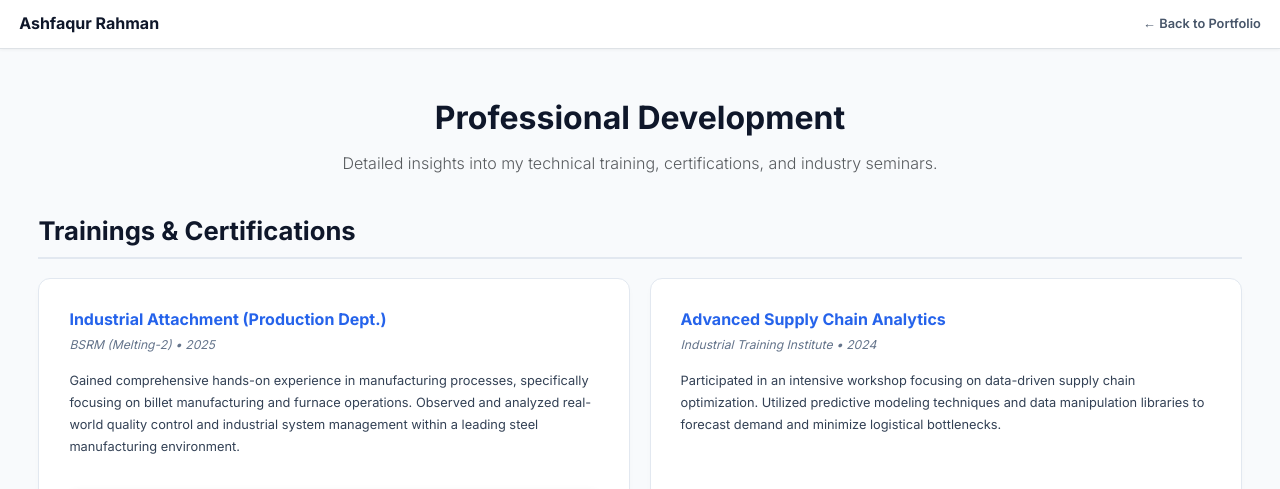
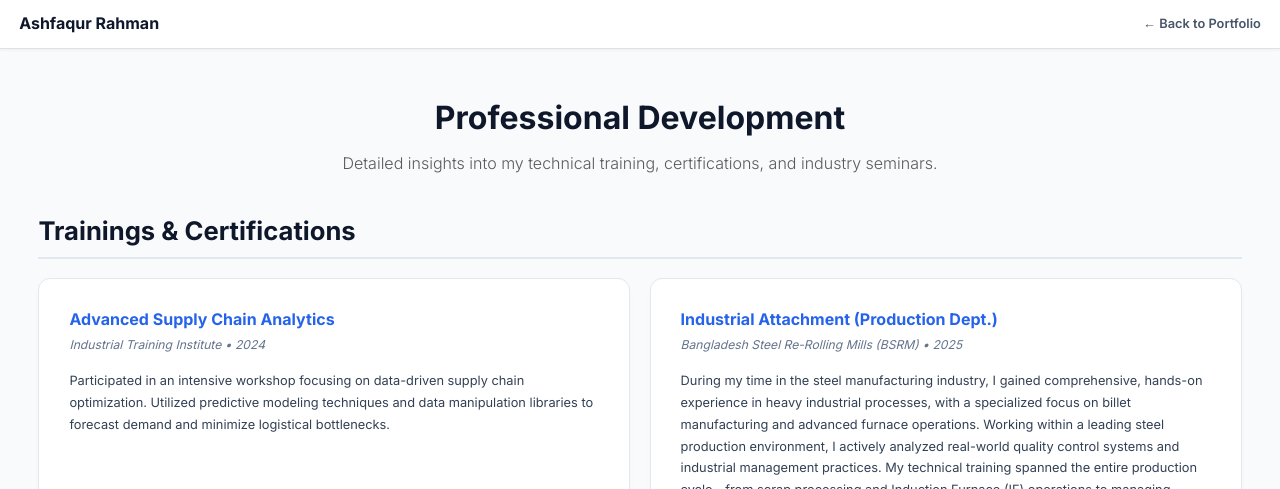
Before and after one commit to AshfaqurRahman99/AshfaqurRahman99.github.io, a Jekyll site: the page development.html, which Jekyll copies as it is, in a window 1280 px wide and 1400 px high. Shown: the top 489 px of the window. Built offline with Jekyll 4.4.1, drawn with Linux system fonts in a browser that asks for light colours; some of the changed text lies outside the part shown; grey boxes are pictures that could not be loaded.

Commit message:
Update development.html

```diff
--- a/development.html
+++ b/development.html
@@ -217,66 +217,8 @@
         <h2 class="mb-4" style="border-bottom: 2px solid #e2e8f0; padding-bottom: 10px;">Trainings & Certifications</h2>
         <div class="row g-4 mb-5">
 
-            <!-- TRAINING 1 -->
-            <div class="col-lg-6 col-md-12">
-                <div id="training-1" class="content-box h-100 d-flex flex-column">
-                    <div class="role-title">Industrial Attachment (Production Dept.)</div>
-                    <div class="org-meta">BSRM (Melting-2) &bull; 2025</div>
-                    <p class="flex-grow-1">Gained comprehensive hands-on experience in manufacturing processes,
-                        specifically focusing on billet manufacturing and furnace operations. Observed and analyzed
-                        real-world quality control and industrial system management within a leading steel manufacturing
-                        environment.</p>
-
-                    <div id="carousel-t1" class="carousel slide mt-4 w-100" data-bs-ride="carousel">
-                        <div class="carousel-inner">
-                            <div class="carousel-item active"><img src="Gallery/1/1.jpg" alt="BSRM Training">
-                            </div>
-                            <div class="carousel-item"><img src="Gallery/Training/bsrm2.jpg" alt="BSRM Training"></div>
-                        </div>
-                        <button class="carousel-control-prev" type="button" data-bs-target="#carousel-t1"
-                            data-bs-slide="prev">
-                            <span class="carousel-control-prev-icon"></span>
-                        </button>
-                        <button class="carousel-control-next" type="button" data-bs-target="#carousel-t1"
-                            data-bs-slide="next">
-                            <span class="carousel-control-next-icon"></span>
-                        </button>
-                    </div>
-                    <div class="carousel-counter text-center mt-2 text-muted"
-                        style="font-size: 0.85rem; font-weight: 600;"></div>
-                </div>
-            </div>
-
-            <!-- TRAINING 2 -->
-            <div class="col-lg-6 col-md-12">
-                <div id="training-2" class="content-box h-100 d-flex flex-column">
-                    <div class="role-title">Advanced Supply Chain Analytics</div>
-                    <div class="org-meta">Industrial Training Institute &bull; 2024</div>
-                    <p class="flex-grow-1">Participated in an intensive workshop focusing on data-driven supply chain
-                        optimization. Utilized predictive modeling techniques and data manipulation libraries to
-                        forecast demand and minimize logistical bottlenecks.</p>
-
-                    <div id="carousel-t2" class="carousel slide mt-4 w-100" data-bs-ride="carousel">
-                        <div class="carousel-inner">
-                            <div class="carousel-item active"><img src="Gallery/Training/training2a.jpg"
-                                    alt="Training Photo"></div>
-                        </div>
-                        <button class="carousel-control-prev" type="button" data-bs-target="#carousel-t2"
-                            data-bs-slide="prev">
-                            <span class="carousel-control-prev-icon"></span>
-                        </button>
-                        <button class="carousel-control-next" type="button" data-bs-target="#carousel-t2"
-                            data-bs-slide="next">
-                            <span class="carousel-control-next-icon"></span>
-                        </button>
-                    </div>
-                    <div class="carousel-counter text-center mt-2 text-muted"
-                        style="font-size: 0.85rem; font-weight: 600;"></div>
-                </div>
-            </div>
-
             <!-- TRAINING 3 -->
-            <div class="col-lg-6 col-md-12">
+            <!-- <div class="col-lg-6 col-md-12">
                 <div id="training-3" class="content-box h-100 d-flex flex-column">
                     <div class="role-title">Lean Six Sigma Green Belt</div>
                     <div class="org-meta">Quality Control Academy &bull; 2023</div>
@@ -294,6 +236,68 @@
                             <span class="carousel-control-prev-icon"></span>
                         </button>
                         <button class="carousel-control-next" type="button" data-bs-target="#carousel-t3"
+                            data-bs-slide="next">
+                            <span class="carousel-control-next-icon"></span>
+                        </button>
+                    </div>
+                    <div class="carousel-counter text-center mt-2 text-muted"
+                        style="font-size: 0.85rem; font-weight: 600;"></div>
+                </div>
+            </div> -->
+
+            <!-- TRAINING 2 -->
+            <div class="col-lg-6 col-md-12">
+                <div id="training-2" class="content-box h-100 d-flex flex-column">
+                    <div class="role-title">Advanced Supply Chain Analytics</div>
+                    <div class="org-meta">Industrial Training Institute &bull; 2024</div>
+                    <p class="flex-grow-1">Participated in an intensive workshop focusing on data-driven supply chain
+                        optimization. Utilized predictive modeling techniques and data manipulation libraries to
+                        forecast demand and minimize logistical bottlenecks.</p>
+
+                    <div id="carousel-t2" class="carousel slide mt-4 w-100" data-bs-ride="carousel">
+                        <div class="carousel-inner">
+                            <div class="carousel-item active"><img src="Gallery/Training/T2.pg"
+                                    alt="Training Photo"></div>
+                        </div>
+                        <button class="carousel-control-prev" type="button" data-bs-target="#carousel-t2"
+                            data-bs-slide="prev">
+                            <span class="carousel-control-prev-icon"></span>
+                        </button>
+                        <button class="carousel-control-next" type="button" data-bs-target="#carousel-t2"
+                            data-bs-slide="next">
+                            <span class="carousel-control-next-icon"></span>
+                        </button>
+                    </div>
+                    <div class="carousel-counter text-center mt-2 text-muted"
+                        style="font-size: 0.85rem; font-weight: 600;"></div>
+                </div>
+            </div>
+
+            <!-- TRAINING 1 -->
+            <div class="col-lg-6 col-md-12">
+                <div id="training-1" class="content-box h-100 d-flex flex-column">
+                    <div class="role-title">Industrial Attachment (Production Dept.)</div>
+                    <div class="org-meta">Bangladesh Steel Re-Rolling Mills (BSRM) &bull; 2025</div>
+                    <p class="flex-grow-1">During my time in the steel manufacturing industry, I gained comprehensive,
+                        hands-on experience in heavy industrial processes, with a specialized focus on billet manufacturing and
+                        advanced furnace operations. Working within a leading steel production environment, I actively analyzed
+                        real-world quality control systems and industrial management practices. My technical training spanned the
+                        entire production cycle—from scrap processing and Induction Furnace (IF) operations to managing precise chemical
+                        mixing ratios and Ladle Refining Furnace (LRF) processes. Additionally, I developed a strong foundational understanding
+                        of Continuous Casting Machine (CCM) operations, industrial cooling mechanisms, and strict health, safety, and environmental protocols,
+                        including air pollution control and water treatment systems.</p>
+
+                    <div id="carousel-t1" class="carousel slide mt-4 w-100" data-bs-ride="carousel">
+                        <div class="carousel-inner">
+                            <div class="carousel-item active"><img src="Gallery/Training/T1.png" alt="BSRM Training">
+                            </div>
+                            <!-- <div class="carousel-item"><img src="Gallery/Training/bsrm2.jpg" alt="BSRM Training"></div> -->
+                        </div>
+                        <button class="carousel-control-prev" type="button" data-bs-target="#carousel-t1"
+                            data-bs-slide="prev">
+                            <span class="carousel-control-prev-icon"></span>
+                        </button>
+                        <button class="carousel-control-next" type="button" data-bs-target="#carousel-t1"
                             data-bs-slide="next">
                             <span class="carousel-control-next-icon"></span>
                         </button>
@@ -409,32 +413,59 @@
     </button>
 
     <!-- Dark Mode Logic -->
+    <!-- This logic picks the browser's theme and next response and memorize user's preference -->
     <script>
         document.addEventListener("DOMContentLoaded", function () {
             const themeToggle = document.getElementById('theme-toggle');
             const body = document.body;
             const icon = themeToggle.querySelector('i');
 
-            // Check memory for saved theme
-            const currentTheme = localStorage.getItem('theme');
-            if (currentTheme === 'dark') {
+            // 1. Check system preference and user's saved memory
+            const systemPrefersDark = window.matchMedia('(prefers-color-scheme: dark)');
+            const savedTheme = localStorage.getItem('user_theme_priority');
+
+            // 2. Decide what to load: User Memory is #1 Priority, System Setting is #2
+            if (savedTheme === 'dark' || (savedTheme === null && systemPrefersDark.matches)) {
+                // Apply Dark Mode
                 body.classList.add('dark-theme');
                 icon.classList.replace('fa-moon', 'fa-sun');
                 themeToggle.classList.replace('btn-dark', 'btn-light');
+            } else {
+                // Ensure Light Mode is strictly applied
+                body.classList.remove('dark-theme');
+                if (icon.classList.contains('fa-sun')) icon.classList.replace('fa-sun', 'fa-moon');
+                if (themeToggle.classList.contains('btn-light')) themeToggle.classList.replace('btn-light', 'btn-dark');
             }
 
-            // Toggle clicks
+            // 3. Listen for clicks, toggle theme, and SAVE the user's manual choice
             themeToggle.addEventListener('click', function () {
                 body.classList.toggle('dark-theme');
 
                 if (body.classList.contains('dark-theme')) {
-                    localStorage.setItem('theme', 'dark');
+                    // Switched to Dark manually
+                    localStorage.setItem('user_theme_priority', 'dark');
                     icon.classList.replace('fa-moon', 'fa-sun');
                     themeToggle.classList.replace('btn-dark', 'btn-light');
                 } else {
-                    localStorage.setItem('theme', 'light');
+                    // Switched to Light manually
+                    localStorage.setItem('user_theme_priority', 'light');
                     icon.classList.replace('fa-sun', 'fa-moon');
                     themeToggle.classList.replace('btn-light', 'btn-dark');
+                }
+            });
+
+            // 4. Live Sync: Only switch automatically if the user HAS NOT clicked the button yet
+            systemPrefersDark.addEventListener('change', event => {
+                if (localStorage.getItem('user_theme_priority') === null) {
+                    if (event.matches) {
+                        body.classList.add('dark-theme');
+                        icon.classList.replace('fa-moon', 'fa-sun');
+                        themeToggle.classList.replace('btn-dark', 'btn-light');
+                    } else {
+                        body.classList.remove('dark-theme');
+                        icon.classList.replace('fa-sun', 'fa-moon');
+                        themeToggle.classList.replace('btn-light', 'btn-dark');
+                    }
                 }
             });
         });
```
